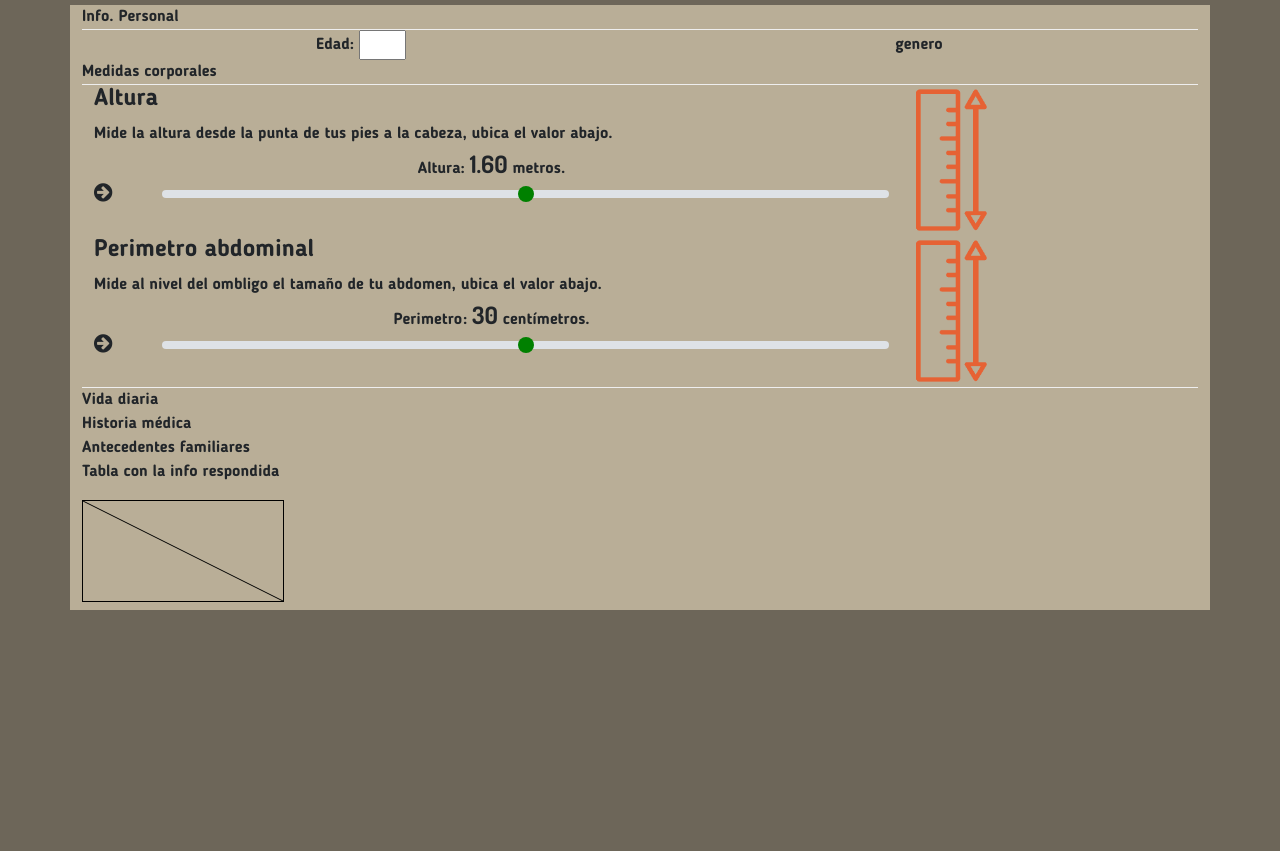
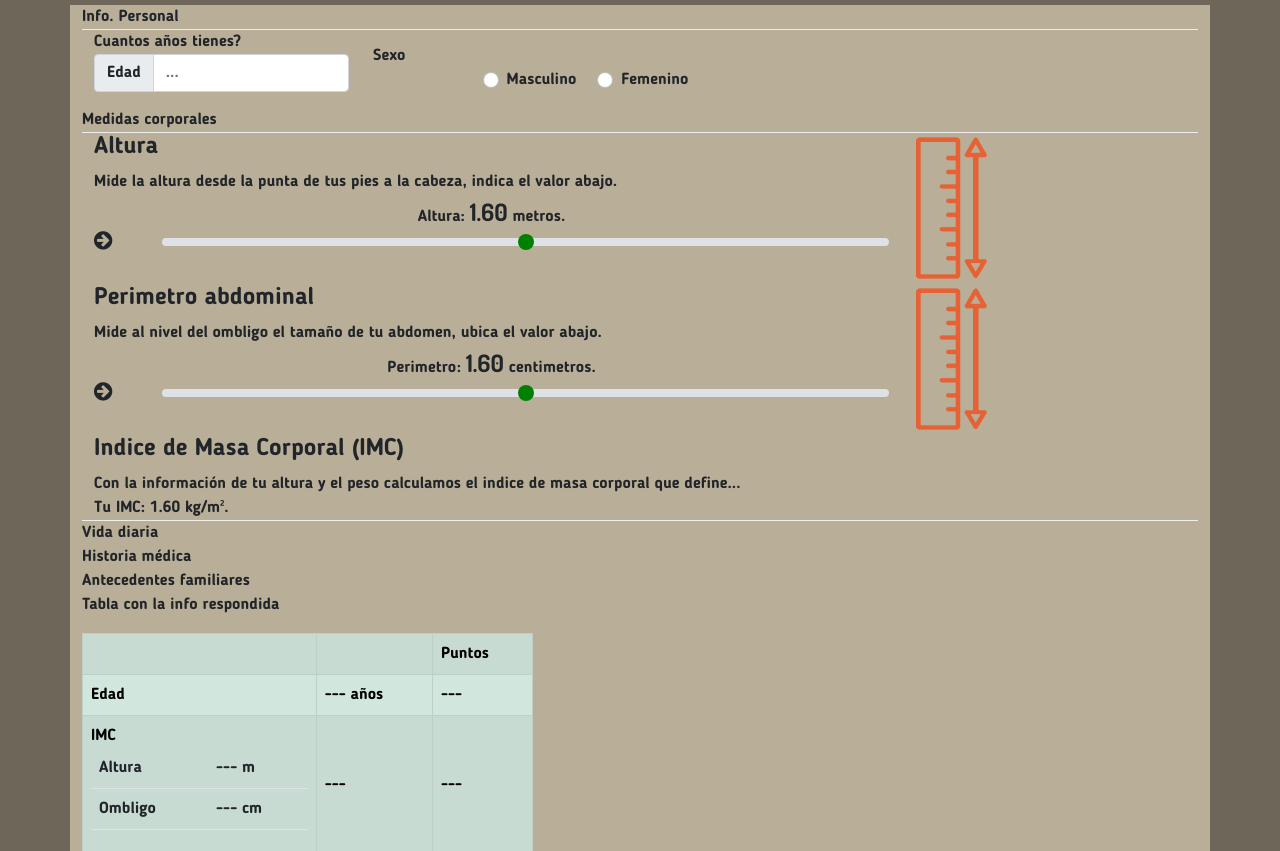
Before and after one commit to GitSRealpe/bbmmUN, a website: page index.html in a window 1280 px wide. Shown: the part 101-952 px from the top of the page. Before the commit the page ends 800 px from the top, so only its background shows below. Drawn offline with Linux system fonts and the light colour scheme.

Commit message:
added points script by category

```diff
--- a/index.html
+++ b/index.html
@@ -28,18 +28,30 @@
     <div class="container">
         <div class="row row-header">Info. Personal</div>
         <div class="row align-items-center row-content">
-            <div class="col">
+            <div class="col col-xs-1 col-lg-3 ">
+                <a>Cuantos años tienes?</a>
                 <div class="text-center">
-                    <form>
-                        <label for="quantity">Edad:</label>
-                        <input type="number" id="quantity" name="quantity" min="1" max="99">
-                      </form>
+                    <div class="input-group mb-3">
+                        <span class="input-group-text" id="basic-addon1">Edad</span>
+                        <input type="number" id="edad" min="1" max="99" placeholder="..." class="form-control"
+                            aria-label="Edad" aria-describedby="basic-addon1" onchange="cambio('edad',this.value)">
+                    </div>
                 </div>
 
             </div>
-            <div class="col">
+            <div class="col-5">
+                Sexo
                 <div class="text-center">
-                    genero
+                    <div class="form-check form-check-inline">
+                        <input class="form-check-input" type="radio" name="inlineRadioOptions" id="inlineRadio1"
+                            value="Masculino" onchange="cambio('sexo',this.value)">
+                        <label class="form-check-label" for="inlineRadio1">Masculino</label>
+                    </div>
+                    <div class="form-check form-check-inline">
+                        <input class="form-check-input" type="radio" name="inlineRadioOptions" id="inlineRadio2"
+                            value="Femenino" onchange="cambio('sexo',this.value)">
+                        <label class="form-check-label" for="inlineRadio2">Femenino</label>
+                    </div>
                 </div>
             </div>
         </div>
@@ -49,13 +61,11 @@
                 <div class="col">
                     <div class="row">
                         <div class="col">
-                        <h4>Altura</h3>
-                        <div>Mide la altura desde la punta de tus pies a la cabeza, ubica el valor abajo.</div>
+                            <h4>Altura</h4>
+                            <div>Mide la altura desde la punta de tus pies a la cabeza, indica el valor abajo.</div>
+                            <div class="text-center">
+                                Altura: <span id="alturaValue" class="indicador_valor">1.60</span> metros.
                             </div>
-                </div>
-                <div class="row">
-                    <div class="col" align="center">
-                        Altura:  <span id="value" class="indicador_valor">1.60</span>  metros.
                         </div>
                     </div>
                     <div class="row">
@@ -63,13 +73,14 @@
                             <span class="fa fa-arrow-circle-right fa-lg"></span>
                         </div>
                         <div class="col">
-                        <input type="range" min="1.00" max="2.00" step="0.01" class="form-range" data-toggle="tooltip" data-placement="top" id="alturarange">
+                            <input type="range" min="1.00" max="2.00" step="0.01" class="form-range" id="alturaRange"
+                                onchange="cambio('altura',this.value)">
                         </div>
                     </div>
                 </div>
                 <div class="col-3">
                     <div class="media">
-                    <img src="img/giphy.gif" alt="gif_altura" class=" img-fluid" id="steps_altura"/>
+                        <img src="img/giphy.gif" alt="gif_altura" class=" img-fluid" id="steps_altura" />
                     </div>
                 </div>
             </div>
@@ -78,13 +89,11 @@
                 <div class="col">
                     <div class="row">
                         <div class="col">
-                            <h4>Perimetro abdominal</h3>
+                            <h4>Perimetro abdominal</h4>
                             <div>Mide al nivel del ombligo el tamaño de tu abdomen, ubica el valor abajo.</div>
+                            <div class="text-center">
+                                Perimetro: <span id="ombligoValue" class="indicador_valor">1.60</span> centimetros.
                             </div>
-                    </div>
-                    <div class="row">
-                        <div class="col" align="center">
-                            Perimetro:  <span id="value_ombligo" class="indicador_valor">30</span>  centímetros.
                         </div>
                     </div>
                     <div class="row">
@@ -92,14 +101,24 @@
                             <span class="fa fa-arrow-circle-right fa-lg"></span>
                         </div>
                         <div class="col">
-                            <input type="range" min="1.00" max="2.00" step="0.01" class="form-range" data-toggle="tooltip" data-placement="top" id="ombligo_range">
+                            <input type="range" min="1.00" max="2.00" step="0.01" class="form-range" id="ombligoRange"
+                                onchange="cambio('ombligo',this.value)">
                         </div>
                     </div>
                 </div>
                 <div class="col-3">
                     <div class="media">
-                        <img src="img/giphy.gif" alt="gif_altura" class=" img-fluid" id="steps_altura"/>
+                        <img src="img/giphy.gif" alt="gif_altura" class=" img-fluid" id="steps_altura" />
                     </div>
+                </div>
+            </div>
+
+            <div class="row">
+                <div class="col">
+                    <h4>Indice de Masa Corporal (IMC)</h4>
+                    Con la información de tu altura y el peso calculamos el indice de masa corporal que
+                    define...
+                    <div> Tu IMC: <span id="imcValue">1.60</span> kg/m².</div>
                 </div>
             </div>
         </div>
@@ -114,6 +133,46 @@
 
     <div class="container">
         <p>Tabla con la info respondida</p>
+        <div class="row">
+            <div class="col-sm-12 col-lg-5 ">
+                <table class="table table-bordered table-success table-striped">
+                    <tbody>
+                        <tr>
+                            <th></th>
+                            <th></th>
+                            <th>Puntos</th>
+                        </tr>
+                        <tr>
+                            <th scope="row">Edad</th>
+                            <td><span id="edadLabel">---</span> años</td>
+                            <td><span id="edadPoints">---</span></td>
+                        </tr>
+                        <tr class="align-middle">
+                            <td>
+                                IMC
+                                <table class="table">
+                                    <tr>
+                                        <th scope="row">Altura</th>
+                                        <td><span id="alturaLabel">---</span> m</td>
+                                    </tr>
+                                    <tr>
+                                        <th scope="row">Ombligo</th>
+                                        <td><span id="ombligoLabel">---</span> cm</td>
+                                    </tr>
+                                </table>
+                            </td>
+                            <td><span id="imcLabel">---</span></td>
+                            <td><span id="imcPoints">---</span></td>
+                        </tr>
+                        <tr>
+                            <th scope="row">Sexo</th>
+                            <td><span id="sexoLabel">---</span></td>
+                            <td><span id="sexoPoints">---</span></td>
+                        </tr>
+                    </tbody>
+                </table>
+            </div>
+        </div>
 
         <canvas id="myCanvas" width="200" height="100" style="border:1px solid #000000;"></canvas>
     </div>
@@ -128,6 +187,29 @@
 </body>
 
 <script>
+    var elem = document.getElementById("alturaRange");
+    var elem2 = document.getElementById("ombligoRange");
+    var rangeValue = function () {
+        console.log(this.id)
+        // var newValue = elem.value;
+        var newValue = document.getElementById(this.id).value;
+        var target;
+        switch (this.id) {
+            case "alturaRange":
+                target = document.getElementById("alturaValue");
+                break;
+            case "ombligoRange":
+                target = document.getElementById("ombligoValue");
+            default:
+                break;
+        }
+        target.innerHTML = newValue;
+    }
+    elem.addEventListener("input", rangeValue);
+    elem2.addEventListener("input", rangeValue);
+</script>
+
+<script>
     var c = document.getElementById("myCanvas");
     var ctx = c.getContext("2d");
     ctx.moveTo(0, 0);
@@ -136,14 +218,55 @@
 </script>
 
 <script>
-    var elem = document.getElementById("alturarange");
-    var rangeValue = function () {
-        var newValue = elem.value;
-        var target = document.getElementById('value');
-        target.innerHTML = newValue;
+    var h = 0, o = 0, imc = 0;
+    function cambio(label, valor) {
+        console.log("suma")
+        console.log("cambiaso", label, "valor", valor)
+        var target = document.getElementById(label + "Label");
+        target.innerHTML = valor;
+        target = document.getElementById(label + "Points");
+        var point;
+        if (label == "altura" || label == "ombligo") {
+            h = parseFloat(document.getElementById("alturaRange").value);
+            o = parseFloat(document.getElementById("ombligoRange").value);
+            imc = h + o;
+            imc = Math.round((imc + 0.01 + Number.EPSILON) * 100) / 100
+            console.log(imc);
+            ///
+            target = document.getElementById("imcValue");
+            target.innerHTML = imc;
+            target = document.getElementById("imcLabel");
+            target.innerHTML = imc;
+            target = document.getElementById("imcPoints");
+            if (imc < 25) {
+                point = 0;
             }
-
-    elem.addEventListener("input", rangeValue);
+            if (25 <= imc && imc <= 30) {
+                point = 1;
+            }
+            if (30 < imc) {
+                point = 3;
+            }
+        }
+        switch (label) {
+            case "edad":
+                valor = parseInt(valor);
+                if (valor < 45) {
+                    point = 0;
+                }
+                if (45 <= valor && valor <= 54) {
+                    point = 2;
+                }
+                if (55 <= valor && valor <= 64) {
+                    point = 3;
+                }
+                if (64 < valor) {
+                    point = 4;
+                }
+                break;
+        }
+        target.innerHTML = point;
+    }
 </script>
 
 </html>
```
Lines whose indentation alone changed are shown as unchanged.
